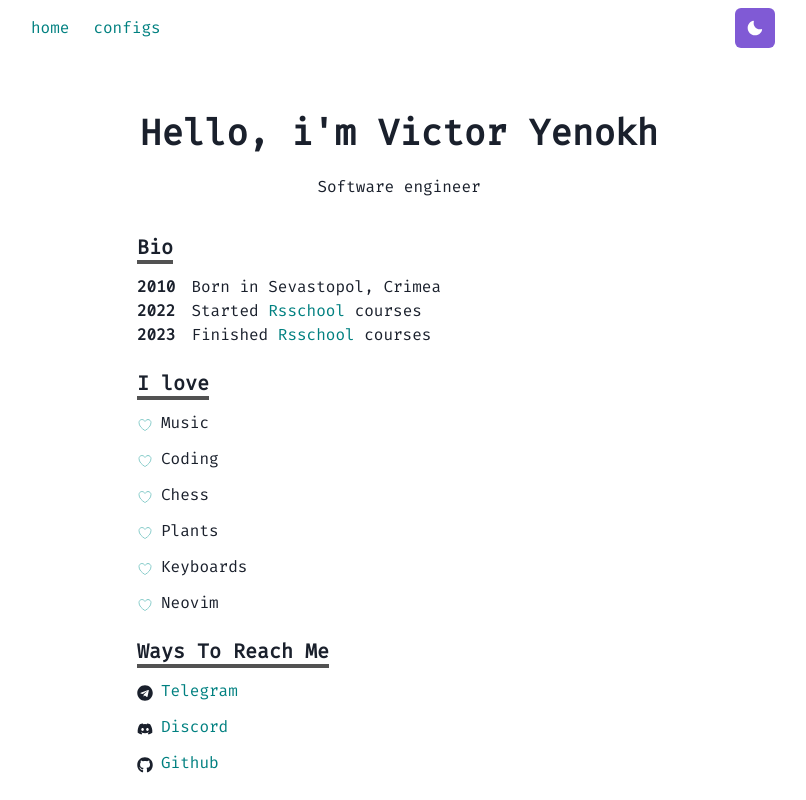
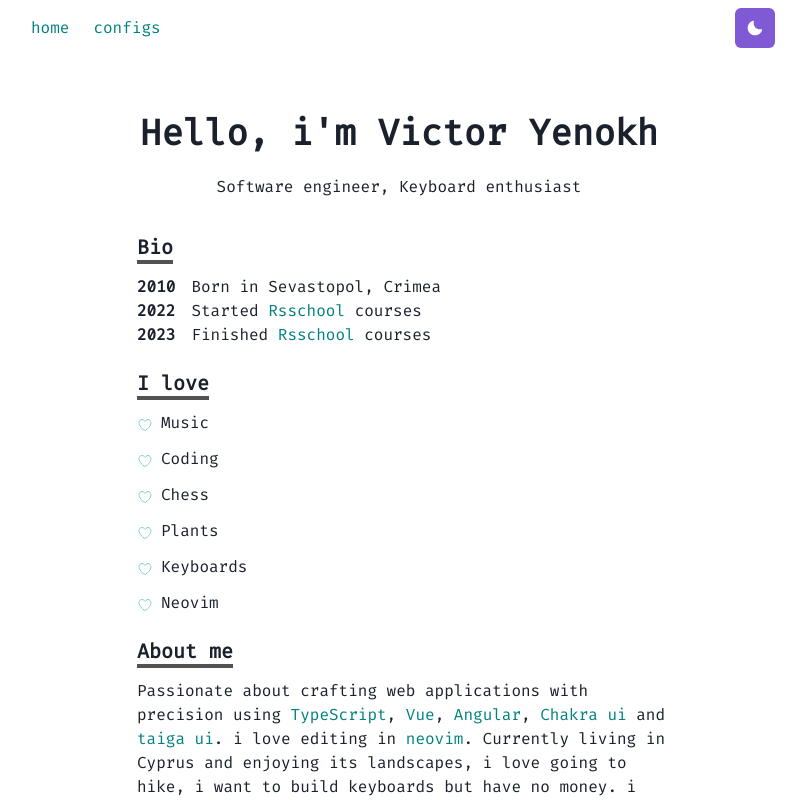
Before and after one commit to VKTRenokh/vktrenokh.github.io, a React (Vite) app: page /#/ in a window 1280 px wide. Shown: the top 800 px of the page, without its empty margins (241-1047 px from the left). Built offline with nearby package versions, Linux system fonts and the light colour scheme.

Commit message:
feat(home): implement about me section

```diff
--- a/src/app/pages/home/home.tsx
+++ b/src/app/pages/home/home.tsx
@@ -1,4 +1,4 @@
-import { Container, Box, Heading, Text } from "@chakra-ui/react"
+import { Container, Box, Heading, Text, Link } from "@chakra-ui/react"
 import { ThingsILove } from "../../components/things-i-love/things-i-love"
 import { Section } from "../../components/section/section"
 import { Bio } from "../../components/bio/bio"
@@ -12,7 +12,7 @@ export const Home: FC = () => {
     <Container>
       <Box mb={6} p={3} textAlign="center" >
         <Heading mt={100} mb={5} variant="page-title" as="h2">Hello, i'm Victor Yenokh</Heading>
-        <Text>Software engineer</Text>
+        <Text>Software engineer, Keyboard enthusiast</Text>
       </Box>
       <Section delay="0.1">
         <Heading as="h3" variant='section-title'>Bio</Heading>
@@ -23,6 +23,12 @@ export const Home: FC = () => {
         <ThingsILove things={thingsThatILove} />
       </Section>
       <Section delay="0.3">
+        <Heading as="h3" variant='section-title'>About me</Heading>
+        <Text>
+          Passionate about crafting web applications with precision using <Link href="https://www.typescriptlang.org/">TypeScript</Link>, <Link href="https://vuejs.org">Vue</Link>, <Link href="https://angular.dev">Angular</Link>, <Link href="https://chakra-ui.com/">Chakra ui</Link> and <Link href="https://taiga-ui.dev/">taiga ui</Link>. i love editing in <Link href="https://neovim.io/">neovim</Link>. Currently living in Cyprus and enjoying its landscapes, i love going to hike, i want to build keyboards but have no money. i love orange cats. I use endeavour os linux with hyprland <span title="Window Manager">WM</span>
+        </Text>
+      </Section>
+      <Section delay="0.4">
         <Heading as='h3' variant='section-title'>Ways To Reach Me</Heading>
         <WaysToReachMe contacts={contacts}></WaysToReachMe>
       </Section>
```
